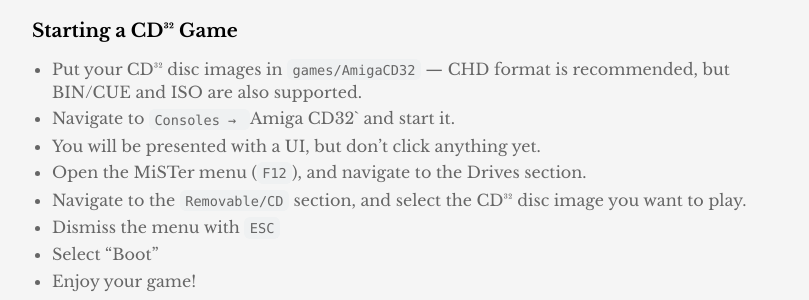
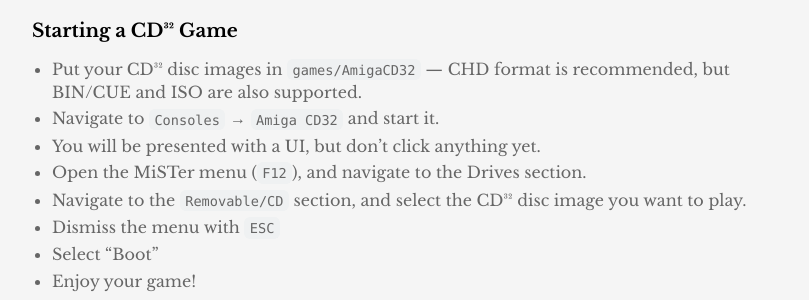
Before and after one commit to amigavision/amigavision.github.io, a Jekyll site: the page built from docs.md, in a window 1280 px wide and 900 px high, scrolled down 10265 px. Shown: the part 152-452 px from the top of the window, without its empty margins (233-1042 px from the left). Built offline with Jekyll 4.4.1, drawn with Linux system fonts in a browser that asks for light colours.

Commit message:
Missing backtick

```diff
--- a/docs.md
+++ b/docs.md
@@ -291,7 +291,7 @@
 ### Starting a CD³² Game
 
 * Put your CD³² disc images in `games/AmigaCD32` — CHD format is recommended, but BIN/CUE and ISO are also supported.
-* Navigate to `Consoles → `Amiga CD32` and start it.
+* Navigate to `Consoles` → `Amiga CD32` and start it.
 * You will be presented with a UI, but don't click anything yet.
 * Open the MiSTer menu (`F12`), and navigate to the Drives section.
 * Navigate to the `Removable/CD` section, and select the CD³² disc image you want to play.
```
